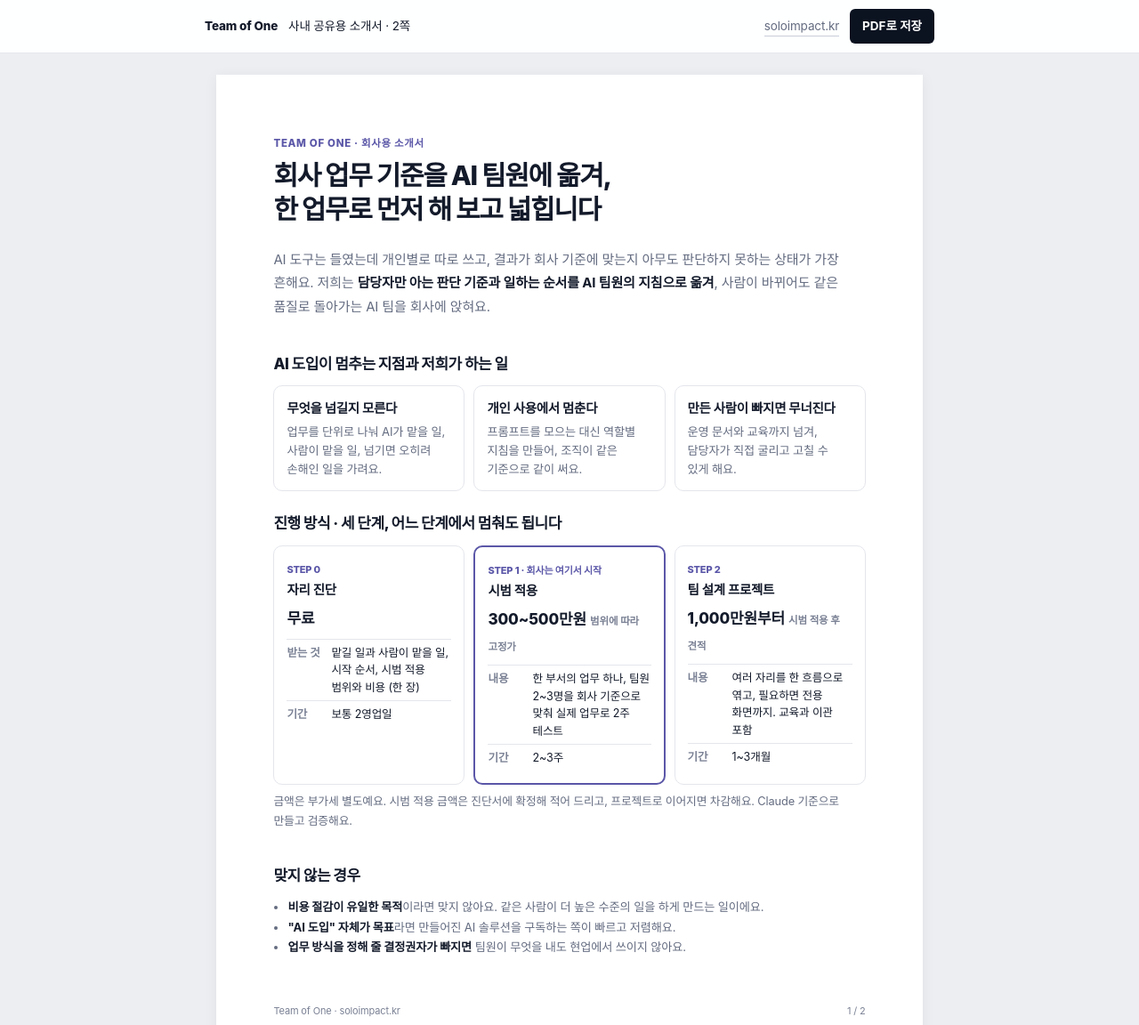
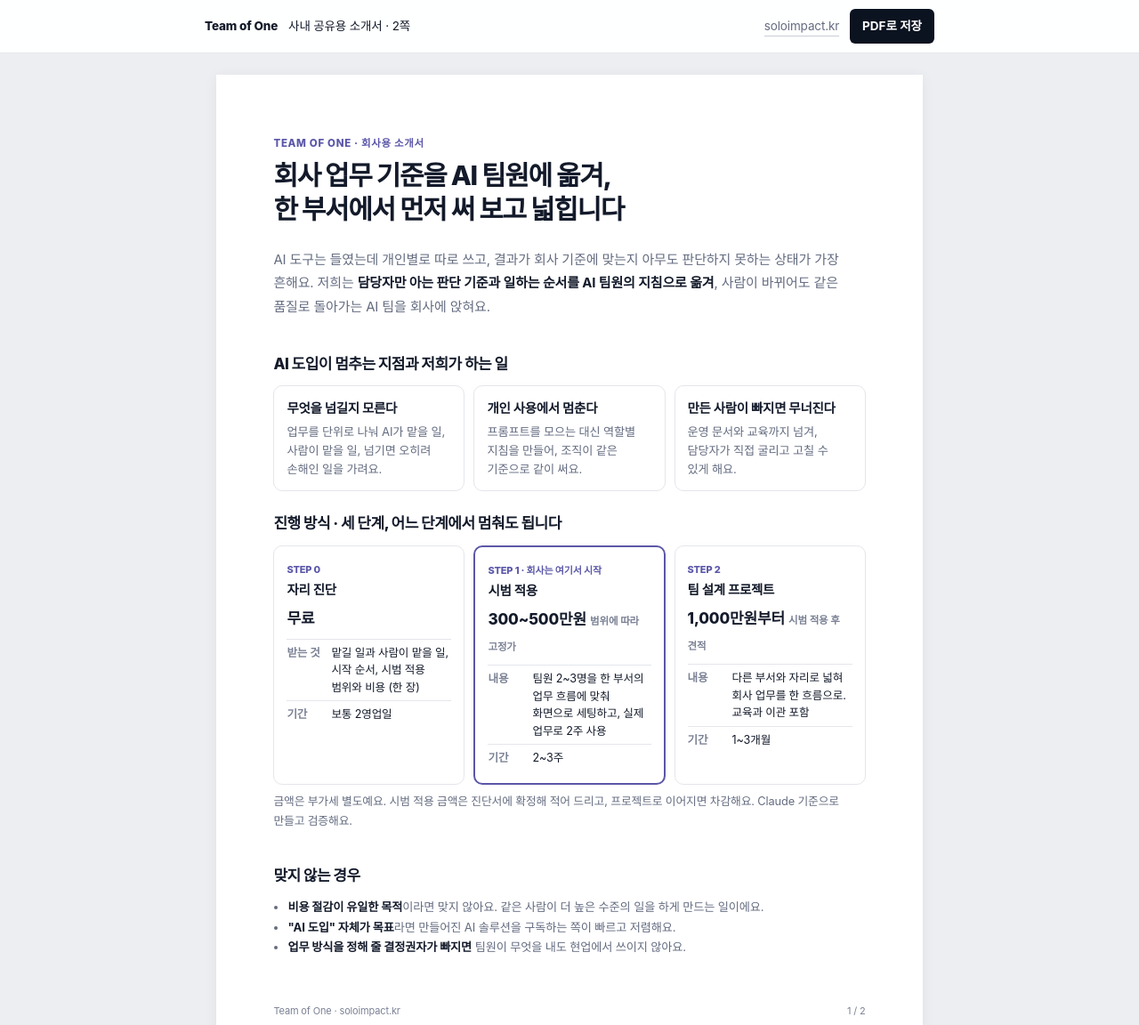
Before and after one commit to soloimpactai/teamofone-case-member, a plain HTML site: page about/teamofone-company.html in a window 1280 px wide. Shown: the top 1152 px of the page at 89% size. Drawn offline with Linux system fonts and the light colour scheme; a web font is replaced by a local one.

Commit message:
Intro: pilot scope is one department with a ready-to-use screen
Co-Authored-By: Claude Opus 5.5 <noreply@anthropic.com>
Claude-Session: https://claude.ai/code/session_013vZsn47nPXJqXvXkFaizMk

```diff
--- a/about/teamofone-company.html
+++ b/about/teamofone-company.html
@@ -2,7 +2,7 @@
 <html lang="ko"><head>
 <meta charset="utf-8"><meta name="viewport" content="width=device-width,initial-scale=1">
 <title>Team of One · 회사에 AI 팀을 들이는 방법</title>
-<meta name="description" content="회사 업무 기준을 AI 팀원에 옮겨, 한 업무로 먼저 해 보고 넓혀요. 무료 진단, 시범 적용, 팀 설계 프로젝트. 사내 공유용 소개서예요.">
+<meta name="description" content="회사 업무 기준을 AI 팀원에 옮겨, 한 부서에서 먼저 써 보고 넓혀요. 무료 진단, 시범 적용, 팀 설계 프로젝트. 사내 공유용 소개서예요.">
 <meta property="og:title" content="Team of One · 회사에 AI 팀을 들이는 방법">
 <meta property="og:description" content="무료 진단 → 시범 적용 → 팀 설계. 사내 공유용 소개서예요.">
 <link rel="stylesheet" href="https://cdn.jsdelivr.net/gh/orioncactus/pretendard@v1.3.9/dist/web/variable/pretendardvariable-dynamic-subset.css">
@@ -54,7 +54,7 @@ dd{margin:0;}
 
 <section class="page">
   <span class="k">TEAM OF ONE · 회사용 소개서</span>
-  <h1>회사 업무 기준을 AI 팀원에 옮겨,<br>한 업무로 먼저 해 보고 넓힙니다</h1>
+  <h1>회사 업무 기준을 AI 팀원에 옮겨,<br>한 부서에서 먼저 써 보고 넓힙니다</h1>
   <p class="lead">AI 도구는 들였는데 개인별로 따로 쓰고, 결과가 회사 기준에 맞는지 아무도 판단하지 못하는 상태가 가장 흔해요. 저희는 <b>담당자만 아는 판단 기준과 일하는 순서를 AI 팀원의 지침으로 옮겨</b>, 사람이 바뀌어도 같은 품질로 돌아가는 AI 팀을 회사에 앉혀요.</p>
 
   <div class="sec">
@@ -70,8 +70,8 @@ dd{margin:0;}
     <h2>진행 방식 · 세 단계, 어느 단계에서 멈춰도 됩니다</h2>
     <div class="grid3">
       <div class="box"><span class="step__n">STEP 0</span><b>자리 진단</b><div class="price">무료</div><dl><div><dt>받는 것</dt><dd>맡길 일과 사람이 맡을 일, 시작 순서, 시범 적용 범위와 비용 (한 장)</dd></div><div><dt>기간</dt><dd>보통 2영업일</dd></div></dl></div>
-      <div class="box box--hl"><span class="step__n">STEP 1 · 회사는 여기서 시작</span><b>시범 적용</b><div class="price">300~500만원<small>범위에 따라 고정가</small></div><dl><div><dt>내용</dt><dd>한 부서의 업무 하나, 팀원 2~3명을 회사 기준으로 맞춰 실제 업무로 2주 테스트</dd></div><div><dt>기간</dt><dd>2~3주</dd></div></dl></div>
-      <div class="box"><span class="step__n">STEP 2</span><b>팀 설계 프로젝트</b><div class="price">1,000만원부터<small>시범 적용 후 견적</small></div><dl><div><dt>내용</dt><dd>여러 자리를 한 흐름으로 엮고, 필요하면 전용 화면까지. 교육과 이관 포함</dd></div><div><dt>기간</dt><dd>1~3개월</dd></div></dl></div>
+      <div class="box box--hl"><span class="step__n">STEP 1 · 회사는 여기서 시작</span><b>시범 적용</b><div class="price">300~500만원<small>범위에 따라 고정가</small></div><dl><div><dt>내용</dt><dd>팀원 2~3명을 한 부서의 업무 흐름에 맞춰 화면으로 세팅하고, 실제 업무로 2주 사용</dd></div><div><dt>기간</dt><dd>2~3주</dd></div></dl></div>
+      <div class="box"><span class="step__n">STEP 2</span><b>팀 설계 프로젝트</b><div class="price">1,000만원부터<small>시범 적용 후 견적</small></div><dl><div><dt>내용</dt><dd>다른 부서와 자리로 넓혀 회사 업무를 한 흐름으로. 교육과 이관 포함</dd></div><div><dt>기간</dt><dd>1~3개월</dd></div></dl></div>
     </div>
     <p class="lead" style="font-size:12.8px;margin-top:8px;">금액은 부가세 별도예요. 시범 적용 금액은 진단서에 확정해 적어 드리고, 프로젝트로 이어지면 차감해요. Claude 기준으로 만들고 검증해요.</p>
   </div>
```
